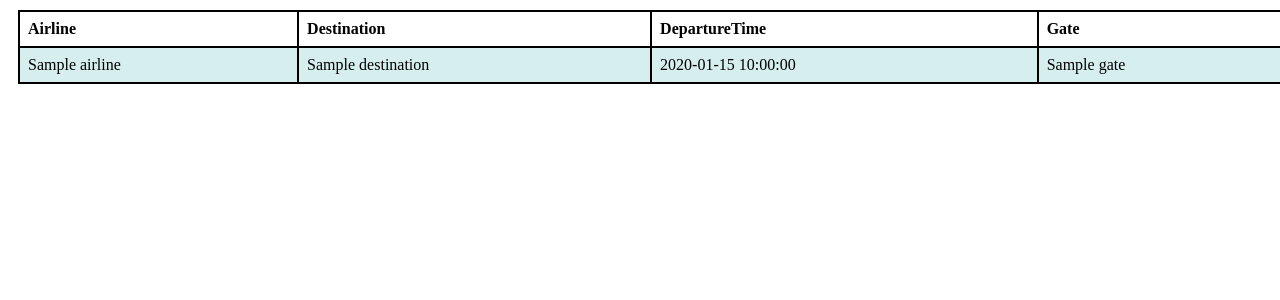
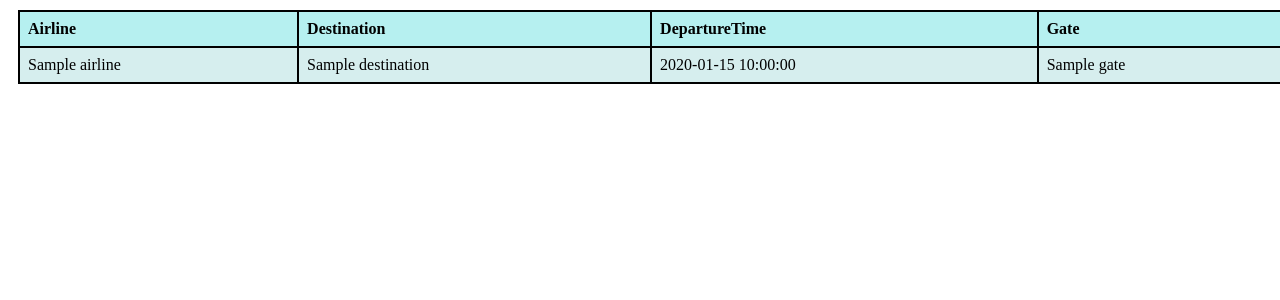
Before and after one commit to schofield-r/leftwich-coding-day, a Flask app: template templates/index.html in a window 1280 px wide. Shown: the top 300 px of the page. Run offline with Flask 2, Linux system fonts and the light colour scheme; the template is opened without the code that fills it: most values are stand-ins (such as "Sample title", 1, 10 or a date in 2020).

Commit message:
Update styles.css
add colour to odd table rows so page background change is clear

```diff
--- a/static/styles.css
+++ b/static/styles.css
@@ -34,6 +34,10 @@ td {
     padding: 8px;
 }
 
+tr:nth-child(odd) {
+    background-color: #b6f0f0;
+}
+
 tr:nth-child(even) {
     background-color: #d6eeee;
 }
```
